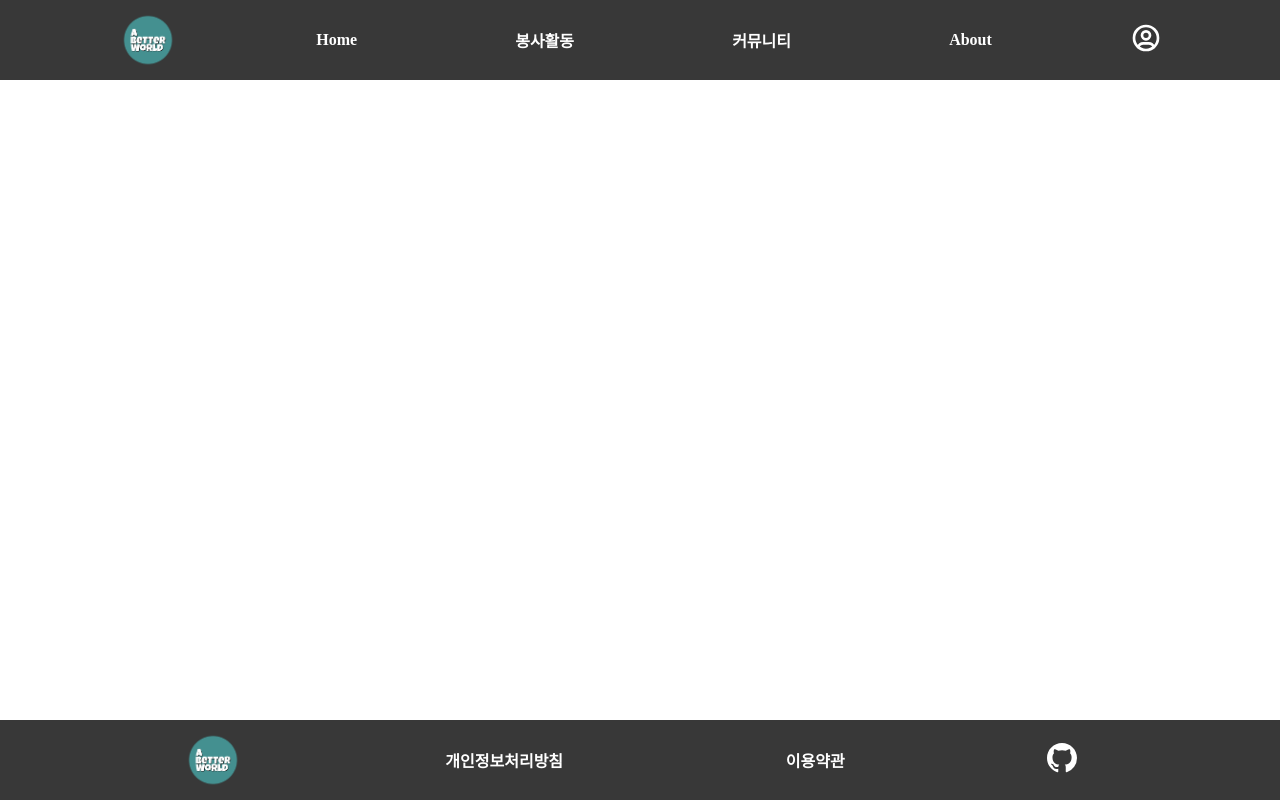
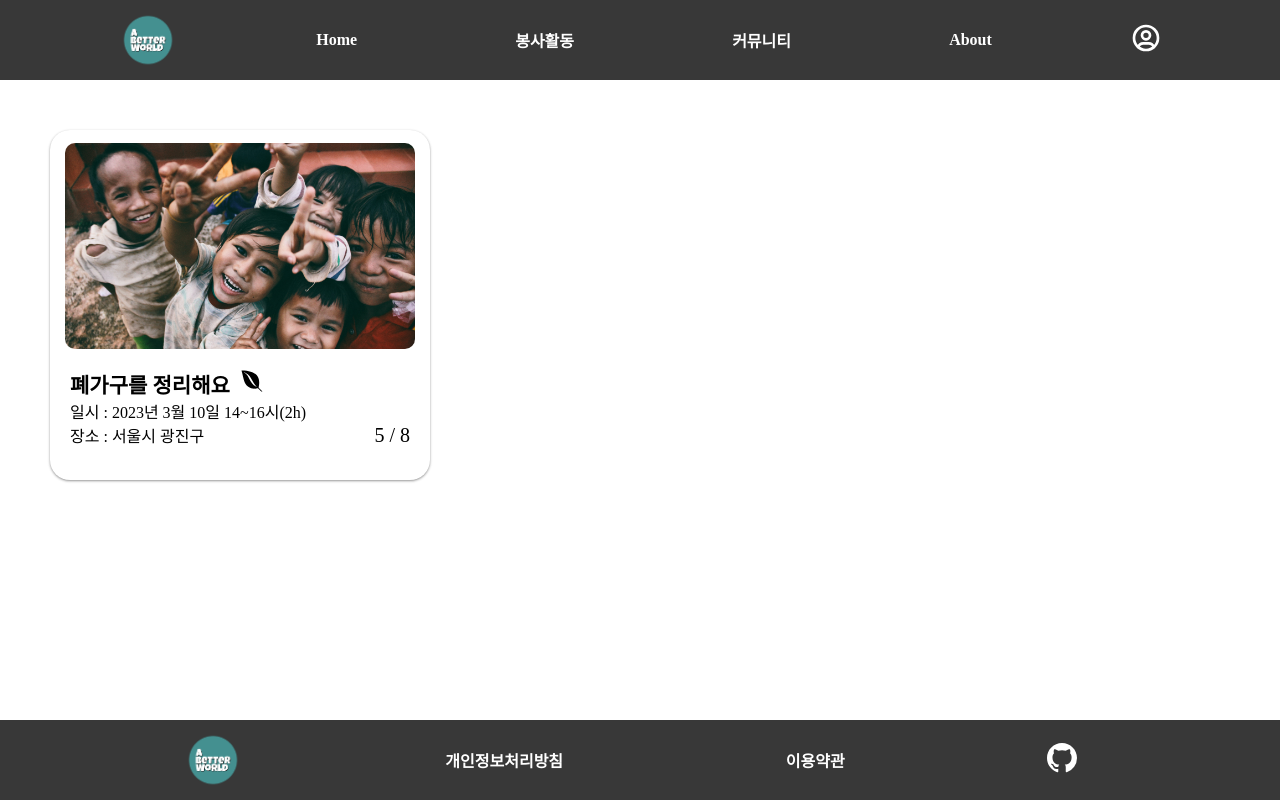
Before and after one commit to codestates-seb/seb42_main_014, a React (Create React App) app in the folder client/: page /volunteer in a window 1280 px wide. Built offline with nearby package versions, Linux system fonts and the light colour scheme; a web font is replaced by a local one.

Commit message:
feat: 카드 컴포넌트 구현

```diff
--- /dev/null
+++ b/client/src/components/Card.tsx
@@ -0,0 +1,69 @@
+import styled from "styled-components";
+
+interface TProps {
+	src: string;
+	title: string;
+	date: string;
+	place: string;
+	person: string;
+	category?: any;
+}
+
+export default function Card({ src, title, date, place, person, category }: TProps) {
+	const StyledCardContainer = styled.div`
+		width: 380px;
+		height: 350px;
+		background-color: #ffffff;
+		border-radius: 20px;
+		display: flex;
+		flex-direction: column;
+		justify-content: center;
+		cursor: pointer;
+		box-shadow: 0 1px 3px rgba(0, 0, 0, 0.24), 0 1px 2px rgba(0, 0, 0, 0.21);
+		transition: all 0.3s cubic-bezier(0.25, 0.8, 0.25, 1);
+
+		.title {
+			font-weight: bold;
+			font-size: 21px;
+			margin-right: 10px;
+		}
+
+		.center {
+			display: flex;
+			justify-content: center;
+		}
+
+		:hover {
+			transition-duration: 700ms;
+			transform: scale(1.05);
+		}
+	`;
+	return (
+		<StyledCardContainer>
+			<div className="center">
+				<img src={src} alt="카드 이미지" style={{ width: "350px", borderRadius: "10px" }} />
+			</div>
+			<div style={{ padding: "20px", display: "flex" }}>
+				<div style={{ width: "80%" }}>
+					<span className="title">{title}</span>
+					<span style={{ justifyContent: "center" }}>{category}</span>
+					<div>{date}</div>
+					<div style={{ display: "flex" }}>
+						<span>{place}</span>
+					</div>
+				</div>
+				<div
+					style={{
+						fontSize: "20px",
+						display: "flex",
+						justifyContent: "flex-end",
+						alignItems: "flex-end",
+						width: "20%",
+					}}
+				>
+					{person}
+				</div>
+			</div>
+		</StyledCardContainer>
+	);
+}
--- a/client/src/pages/volunteer/Volunteer.tsx
+++ b/client/src/pages/volunteer/Volunteer.tsx
@@ -1,3 +1,17 @@
+import Card from "../../components/Card";
+import { FaEnvira } from "react-icons/fa";
+
 export default function Volunteer() {
-	return <></>;
+	return (
+		<div style={{ margin: "50px" }}>
+			<Card
+				src="/images/home/main-img-1.png"
+				title="폐가구를 정리해요"
+				date="일시 : 2023년 3월 10일 14~16시(2h)"
+				place="장소 : 서울시 광진구"
+				person="5 / 8"
+				category={<FaEnvira size={24} />}
+			/>
+		</div>
+	);
 }
```
